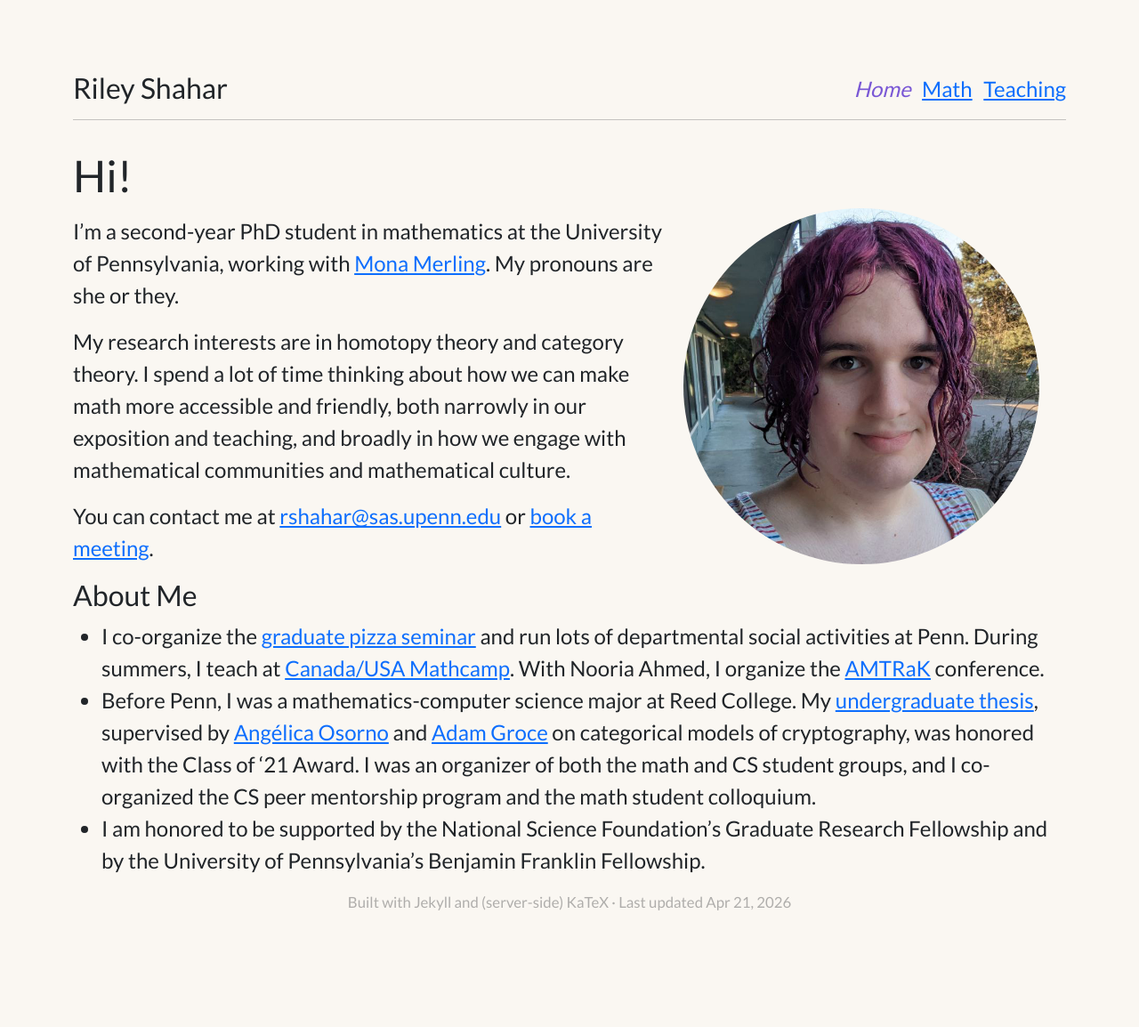
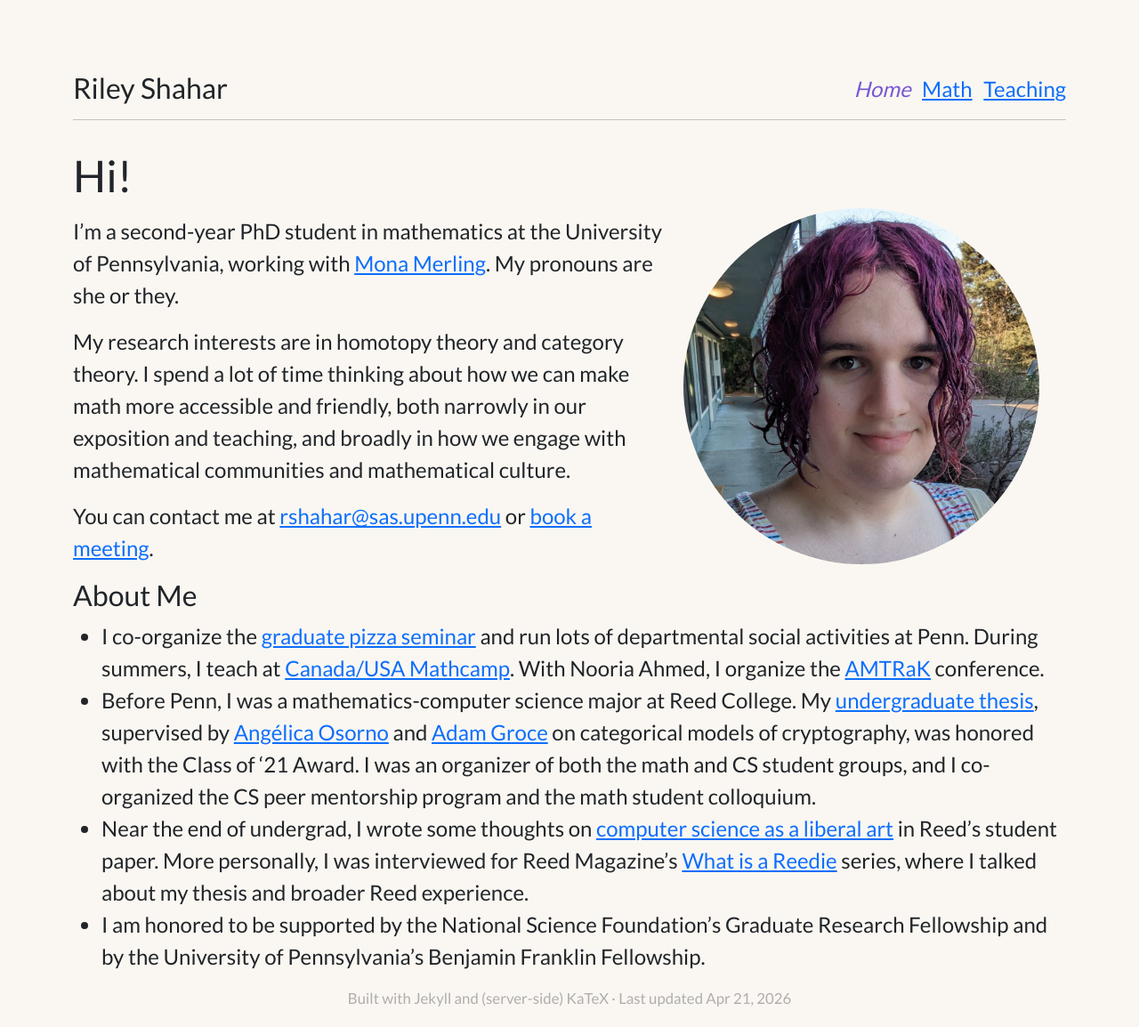
Before and after one commit to rileyshahar/website, a Jekyll site: the page built from index.md, in a window 1280 px wide and 1154 px high. Shown: the whole window at 89% size. Built offline with Jekyll 4.4.1, drawn with Linux system fonts in a browser that asks for light colours.

Commit message:
add wiar

```diff
--- a/index.md
+++ b/index.md
@@ -31,6 +31,12 @@ You can contact me at [rshahar@sas.upenn.edu](mailto:rshahar@sas.upenn.edu) or
   cryptography, was honored with the Class of '21 Award. I was an organizer of
   both the math and CS student groups, and I co-organized the CS peer mentorship
   program and the math student colloquium.
+- Near the end of undergrad, I wrote some thoughts on
+  [computer science as a liberal art](https://www.reedquest.org/articles/2024/04/06/computer-science-as-a-liberal-art)
+  in Reed's student paper. More personally, I was interviewed for Reed
+  Magazine's
+  [What is a Reedie](https://www.reed.edu/reed-magazine/articles/2024/what-is-a-reedie/riley-shahar.html)
+  series, where I talked about my thesis and broader Reed experience.
 - I am honored to be supported by the National Science Foundation's Graduate
   Research Fellowship and by the University of Pennsylvania's Benjamin Franklin
   Fellowship.
```
